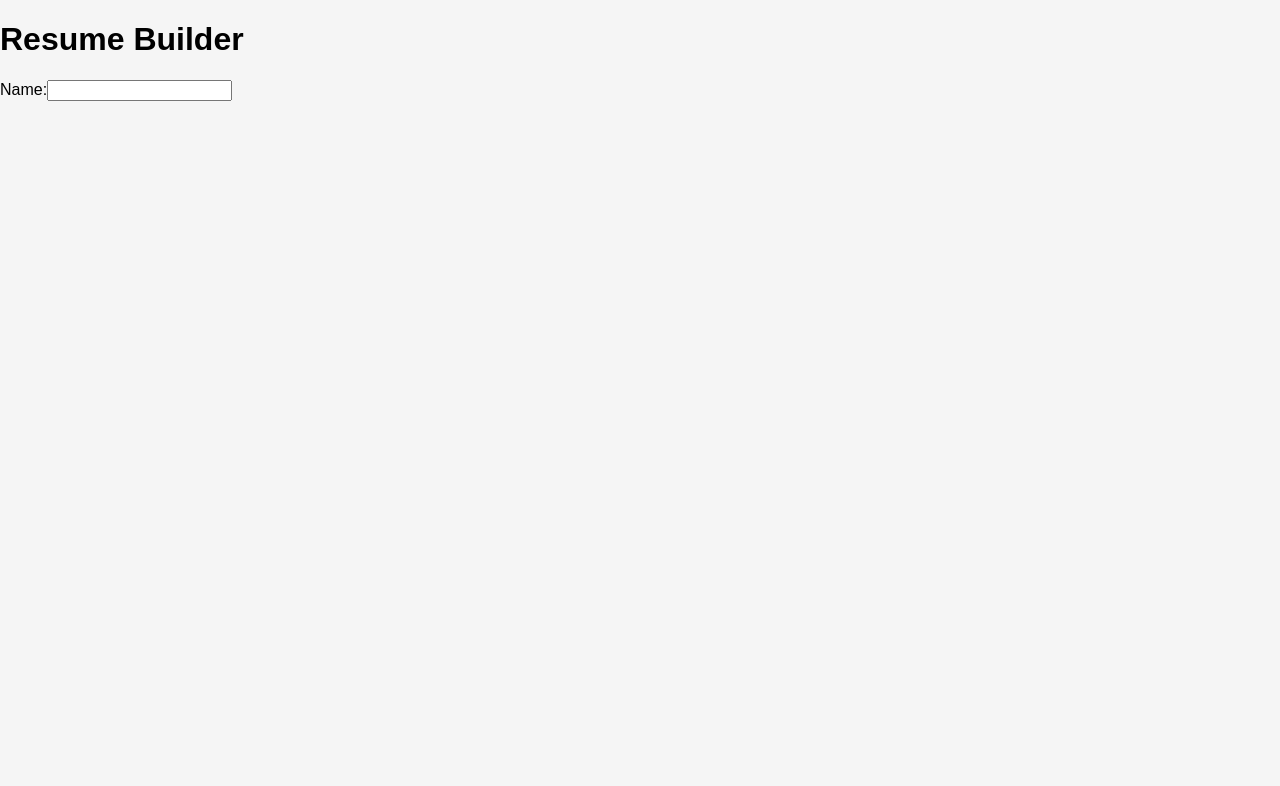
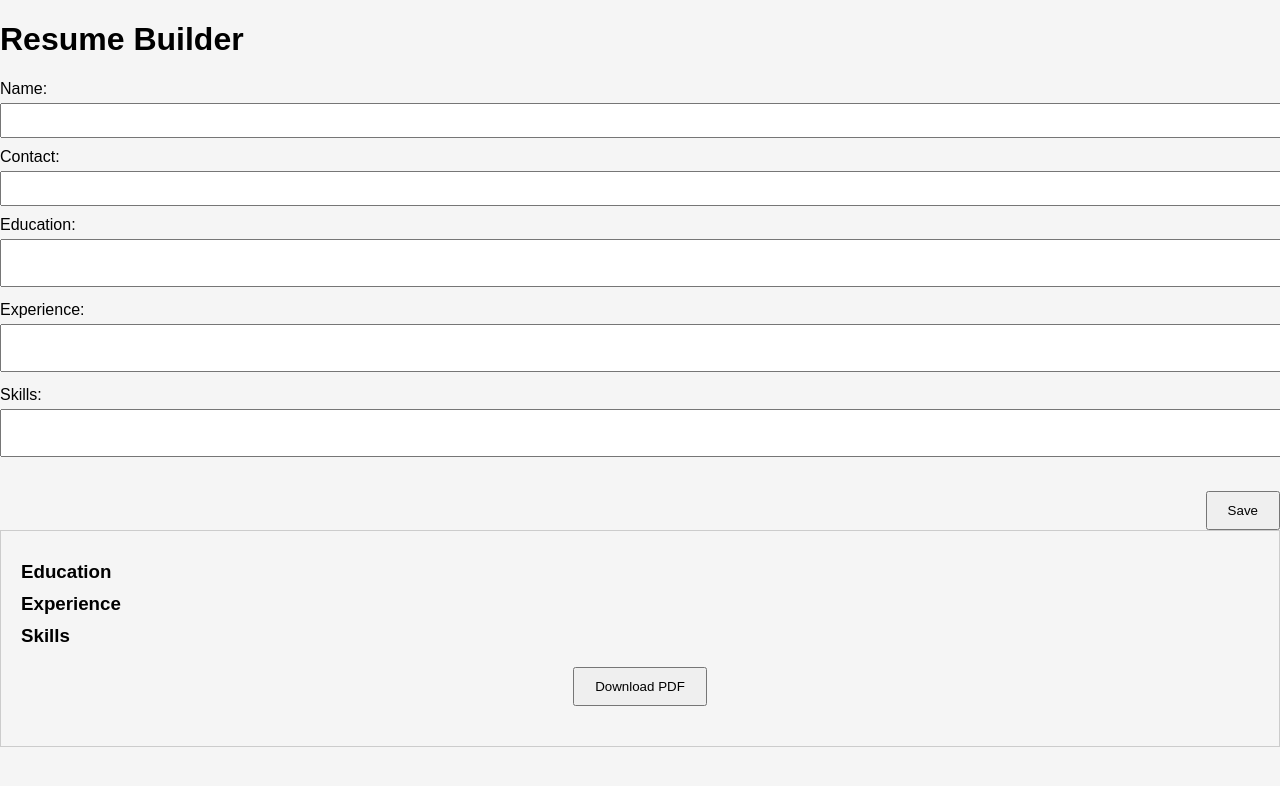
Before and after one commit to globalsmile/portfolio_projects, a React (Create React App) app in the folder software_projects/front_end_projects/resume-builder/: page / in a window 1280 px wide. Shown: the top 786 px of the page. Built offline with nearby package versions, Linux system fonts and the light colour scheme.

Commit message:
add: ResumeForm and ResumePreview

```diff
--- /dev/null
+++ b/software_projects/front_end_projects/resume-builder/src/components/ResumeForm.scss
@@ -0,0 +1,20 @@
+.resume-form {
+    display: flex;
+    flex-direction: column;
+
+    label {
+      margin-bottom: 10px;
+    }
+
+    input, textarea {
+      width: 100%;
+      padding: 8px;
+      margin-top: 5px;
+    }
+
+    button {
+      align-self: flex-end;
+      padding: 10px 20px;
+      margin-top: 20px;
+    }
+  }
--- a/software_projects/front_end_projects/resume-builder/src/components/ResumeForm.tsx
+++ b/software_projects/front_end_projects/resume-builder/src/components/ResumeForm.tsx
@@ -1,24 +1,40 @@
 import React from 'react';
 import { useDispatch } from 'react-redux';
-import { updateName, updateContact, addExperience, addEducation, addSkill } from '../features/resume/resumeSlice';
+import { updateResume } from '../store/actions';
+import './ResumeForm.scss';
 
 const ResumeForm: React.FC = () => {
   const dispatch = useDispatch();
 
-  const handleNameChange = (e: React.ChangeEvent<HTMLInputElement>) => {
-    dispatch(updateName(e.target.value));
+  const handleChange = (e: React.ChangeEvent<HTMLInputElement | HTMLTextAreaElement>) => {
+    const { name, value } = e.target;
+    dispatch(updateResume({ [name]: value }));
   };
 
-  // Handle other form changes similarly...
-
   return (
-    <div>
+    <form className="resume-form">
       <label>
         Name:
-        <input type="text" onChange={handleNameChange} />
+        <input type="text" name="name" onChange={handleChange} />
       </label>
-      {/* Add other form fields similarly */}
-    </div>
+      <label>
+        Contact:
+        <input type="text" name="contact" onChange={handleChange} />
+      </label>
+      <label>
+        Education:
+        <textarea name="education" onChange={handleChange}></textarea>
+      </label>
+      <label>
+        Experience:
+        <textarea name="experience" onChange={handleChange}></textarea>
+      </label>
+      <label>
+        Skills:
+        <textarea name="skills" onChange={handleChange}></textarea>
+      </label>
+      <button type="submit">Save</button>
+    </form>
   );
 };
 
--- /dev/null
+++ b/software_projects/front_end_projects/resume-builder/src/components/ResumePreview.scss
@@ -0,0 +1,18 @@
+.resume-preview {
+    padding: 20px;
+    border: 1px solid #ccc;
+
+    h2, h3 {
+      margin: 0;
+    }
+
+    p {
+      margin: 10px 0;
+    }
+
+    button {
+      display: block;
+      margin: 20px auto;
+      padding: 10px 20px;
+    }
+  }
--- a/software_projects/front_end_projects/resume-builder/src/components/ResumePreview.tsx
+++ b/software_projects/front_end_projects/resume-builder/src/components/ResumePreview.tsx
@@ -1,15 +1,36 @@
 import React from 'react';
 import { useSelector } from 'react-redux';
 import { RootState } from '../store';
+import './ResumePreview.scss';
+import jsPDF from 'jspdf';
+import html2canvas from 'html2canvas';
 
 const ResumePreview: React.FC = () => {
   const resume = useSelector((state: RootState) => state.resume);
 
+  const handleDownload = () => {
+    const input = document.getElementById('resume-preview');
+    if (input) {
+      html2canvas(input).then((canvas) => {
+        const imgData = canvas.toDataURL('image/png');
+        const pdf = new jsPDF();
+        pdf.addImage(imgData, 'PNG', 0, 0);
+        pdf.save('resume.pdf');
+      });
+    }
+  };
+
   return (
-    <div>
-      <h1>{resume.name}</h1>
+    <div className="resume-preview" id="resume-preview">
+      <h2>{resume.name}</h2>
       <p>{resume.contact}</p>
-      {/* Render experience, education, and skills similarly */}
+      <h3>Education</h3>
+      <p>{resume.education}</p>
+      <h3>Experience</h3>
+      <p>{resume.experience}</p>
+      <h3>Skills</h3>
+      <p>{resume.skills}</p>
+      <button onClick={handleDownload}>Download PDF</button>
     </div>
   );
 };
```
